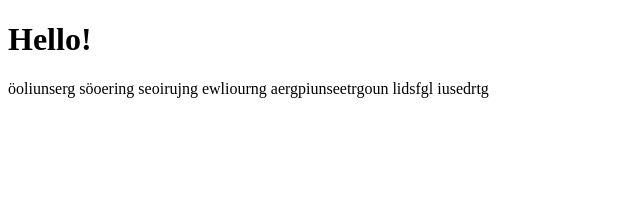
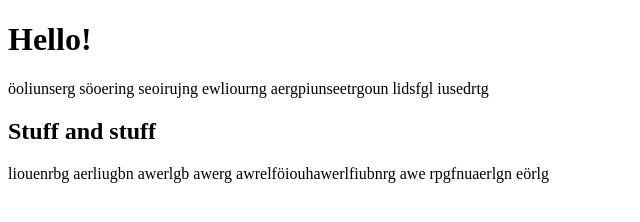
Before and after one commit to Olagus84/project1-VC, a plain HTML site: page index.html in a window 1280 px wide. Shown: the whole page, without its empty margins (0-640 px from the left). Drawn offline with Linux system fonts and the light colour scheme.

Commit message:
Header 2
Another paragraph.

```diff
--- a/index.html
+++ b/index.html
@@ -9,5 +9,7 @@
 <body>
     <h1>Hello!</h1>
     <p>öoliunserg söoering seoirujng ewliourng aergpiunseetrgoun lidsfgl iusedrtg</p>
+	<h2>Stuff and stuff</h2>
+	<p> liouenrbg aerliugbn awerlgb awerg awrelföiouhawerlfiubnrg awe rpgfnuaerlgn eörlg</p>
 </body>
 </html>
```
